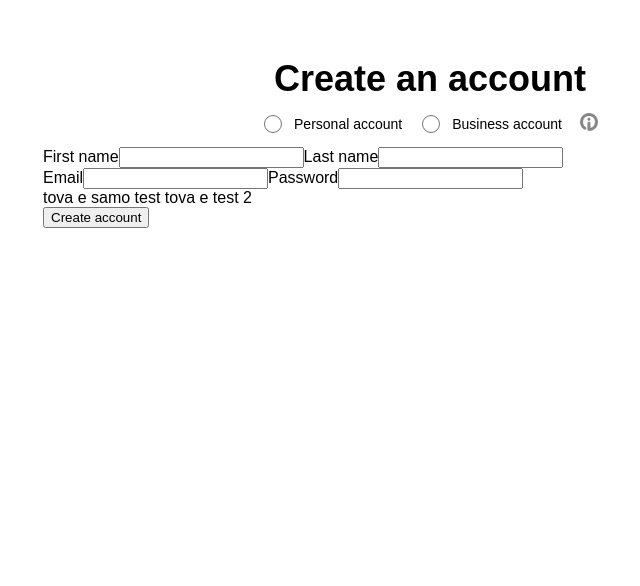
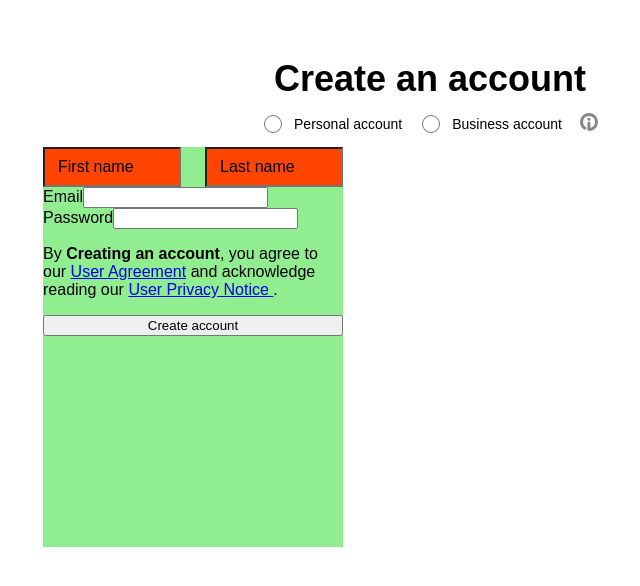
Before and after one commit to cybodt/login-form-ebay, a React (Vite) app: page /signuppersonal in a window 1280 px wide. Shown: the top 586 px of the page, without its empty margins (210-850 px from the left). Built offline with nearby package versions, Linux system fonts and the light colour scheme.

Commit message:
share code on github

```diff
--- a/src/SignUpPersonal.css
+++ b/src/SignUpPersonal.css
@@ -2,3 +2,36 @@
   width: 774px;
   height: 400px;
 }
+
+.sign-up-personal__form {
+  width: 300px;
+  height: 100%;
+  display: flex;
+  flex-direction: column;
+  background-color: lightgreen;
+}
+
+.sign-up-personal__first-and-last-name {
+  position: relative;
+  display: flex;
+  width: 100%;
+  justify-content: space-between;
+}
+
+.sign-up-personal__first-and-last-name label {
+  position: absolute;
+  top: 11px;
+  padding-left: 15px;
+  transition: .5s;
+  pointer-events: none;
+}
+
+.sign-up-personal__first-name,
+.sign-up-personal__first-name>input,
+.sign-up-personal__last-name,
+.sign-up-personal__last-name>input {
+  width: 138px;
+  height: 40px;
+  box-sizing: border-box;
+  background-color: orangered;
+}
--- a/src/SignUpPersonal.jsx
+++ b/src/SignUpPersonal.jsx
@@ -1,17 +1,21 @@
 import React from 'react';
 import './SignUpPersonal.css';
+import { Link } from 'react-router-dom';
 
 function SignUpPersonal() {
   return (
     <div className='sign-up-personal__container'>
       <form className='sign-up-personal__form'>
         <div className='sign-up-personal__first-and-last-name'>
+          <div className='sign-up-personal__first-name'>
             <label htmlFor='first-name'>First name</label>
             <input
               type='text'
               id='first-name'
               className='sign-up-personal__input-first-name'
             />
+          </div>
+          <div className='sign-up-personal__last-name'>
             <label htmlFor='last-name'>Last name</label>
             <input
               type='text'
@@ -19,28 +23,33 @@ function SignUpPersonal() {
               className='sign-up-personal__input-last-name'
             />
           </div>
+        </div>
+        <div className='sign-up-personal__email'>
           <label htmlFor='sign-up-email'>Email</label>
           <input
             type='text'
             id='sign-up-email'
             className='sign-up-personal__input-email'
           />
+        </div>
+        <div className='sign-up-personal__input-password'>
           <label htmlFor='sign-up-password'>Password</label>
           <input
             type='password'
             id='sign-up-password'
             className='sign-up-personal__input-password'
           />
+        </div>
         <div className='sign-up-personal__agreement-and-notice'>
-
-          tova e samo test
-          tova e test 2
+          <p>
+            By <b>Creating an account</b>, you agree to our <Link to='/useragreement'>User Agreement</Link> and acknowledge reading our <Link to='/userprivacynotice'>User Privacy Notice </Link>.
+          </p>
         </div>
         <button type='submit'>Create account</button>
       </form>
       <div className='sign-up-personal__vertical-delimiter'></div>
       <div className='sign-up-personal__social-login'></div>
-    </div>
+    </div >
   );
 }
 
```
Lines whose indentation alone changed are shown as unchanged.
